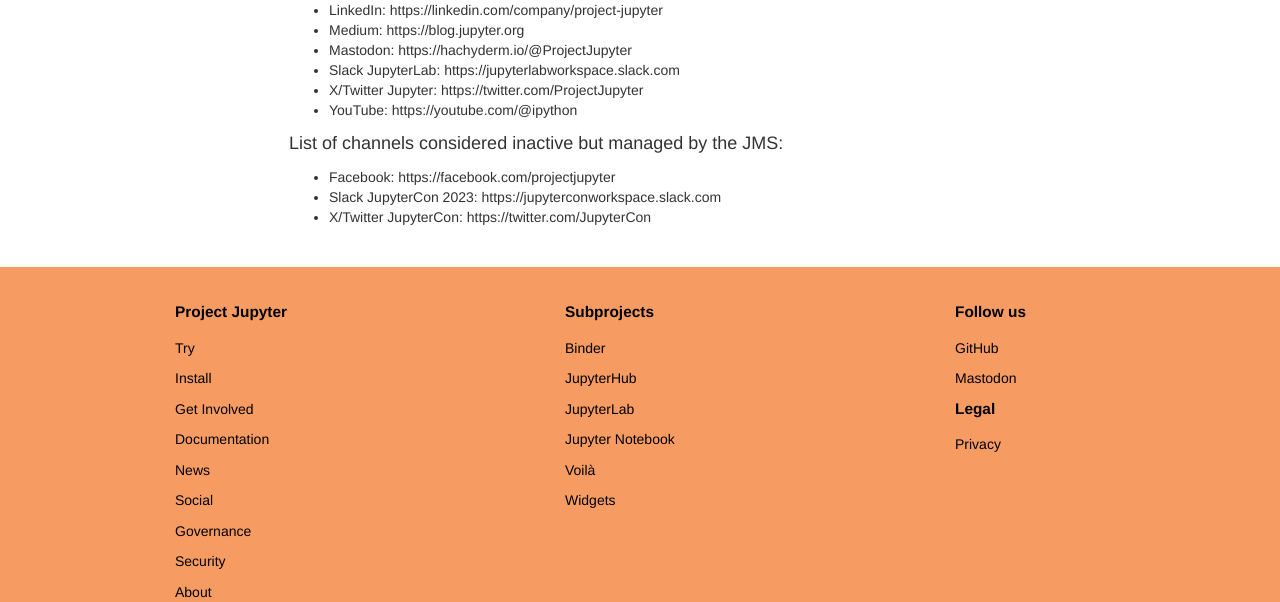
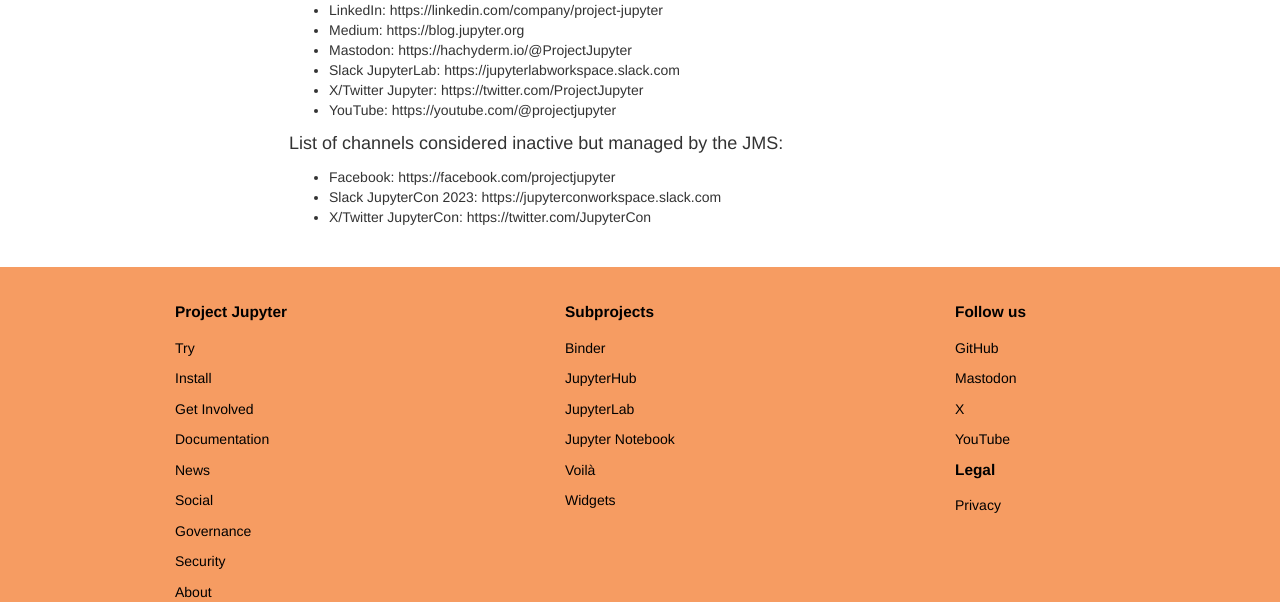
Before and after one commit to jupyter/jupyter.github.io, a Jekyll site: the page built from social.md, in a window 1280 px wide. Shown: the part 1124-1726 px from the top of the page. Built offline with Jekyll 4.4.1, drawn with Linux system fonts in a browser that asks for light colours; comment, search, counter and statistics services are not loaded.

Commit message:
Add more social links (#765)
And update social.md old youtube link with new one.

```diff
--- a/_layouts/default.html
+++ b/_layouts/default.html
@@ -41,6 +41,10 @@
     url: https://github.com/jupyter/
   - title: Mastodon
     url: https://hachyderm.io/@ProjectJupyter
+  - title: X
+    url: https://x.com/ProjectJupyter
+  - title: YouTube
+    url: https://www.youtube.com/@projectjupyter
 legal:
   - title: Privacy
     url: /privacy
--- a/social.md
+++ b/social.md
@@ -26,7 +26,7 @@
 - Mastodon:  https://hachyderm.io/@ProjectJupyter
 - Slack JupyterLab: https://jupyterlabworkspace.slack.com
 - X/Twitter Jupyter: https://twitter.com/ProjectJupyter
-- YouTube: https://youtube.com/@ipython
+- YouTube: https://youtube.com/@projectjupyter
 
 List of channels considered inactive but managed by the JMS:
 
```
